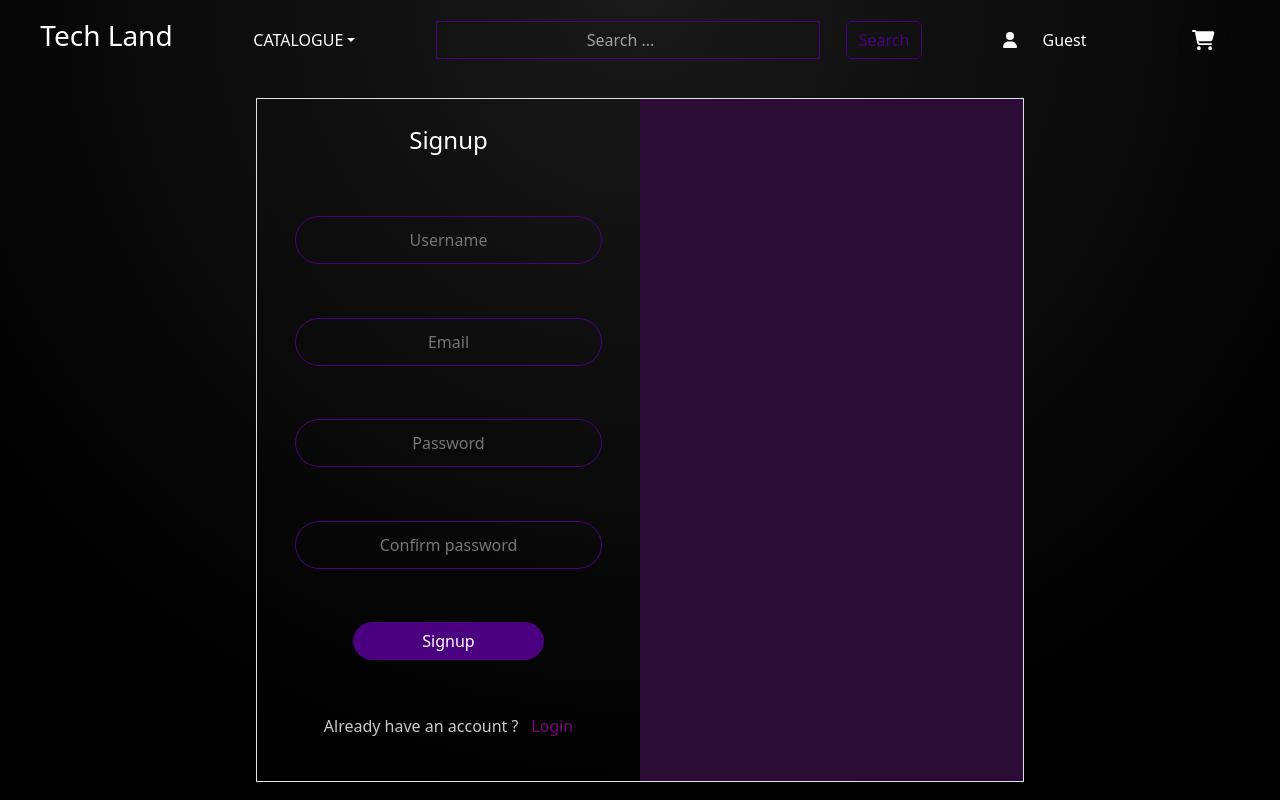
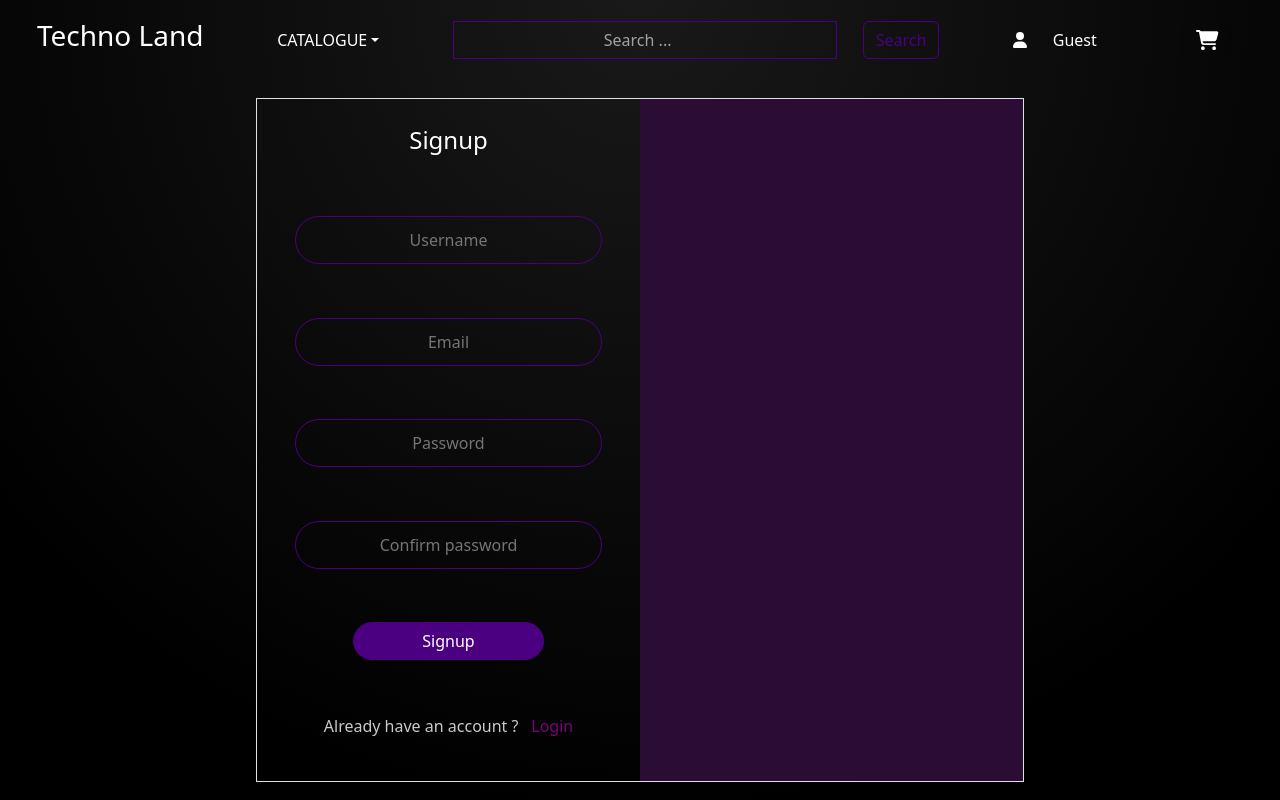
Before and after one commit to forkanimahdi/techno-land, a React (Create React App) app: page /techno-land/Authentificating in a window 1280 px wide. Built offline with nearby package versions, Linux system fonts and the light colour scheme.

Commit message:
change header

```diff
--- a/src/layouts/Header/Header.js
+++ b/src/layouts/Header/Header.js
@@ -74,7 +74,7 @@ export const HeaderComponent = (props) => {
 
         <>
             <div className=" bg-white header d-flex align-items-center justify-content-around">
-                <h3 onClick={() => { NavTo("/techno-land/") }} className="pointer-event">Tech Land</h3>
+                <h3 onClick={() => { NavTo("/techno-land/") }} className="pointer-event">Techno Land</h3>
                 <NavDropdown className="" title="CATALOGUE" id="navbarScrollingDropdown">
                     <NavDropdown.Item onClick={() => navigateto("")} className="text-indigo " >
                         Home
```
